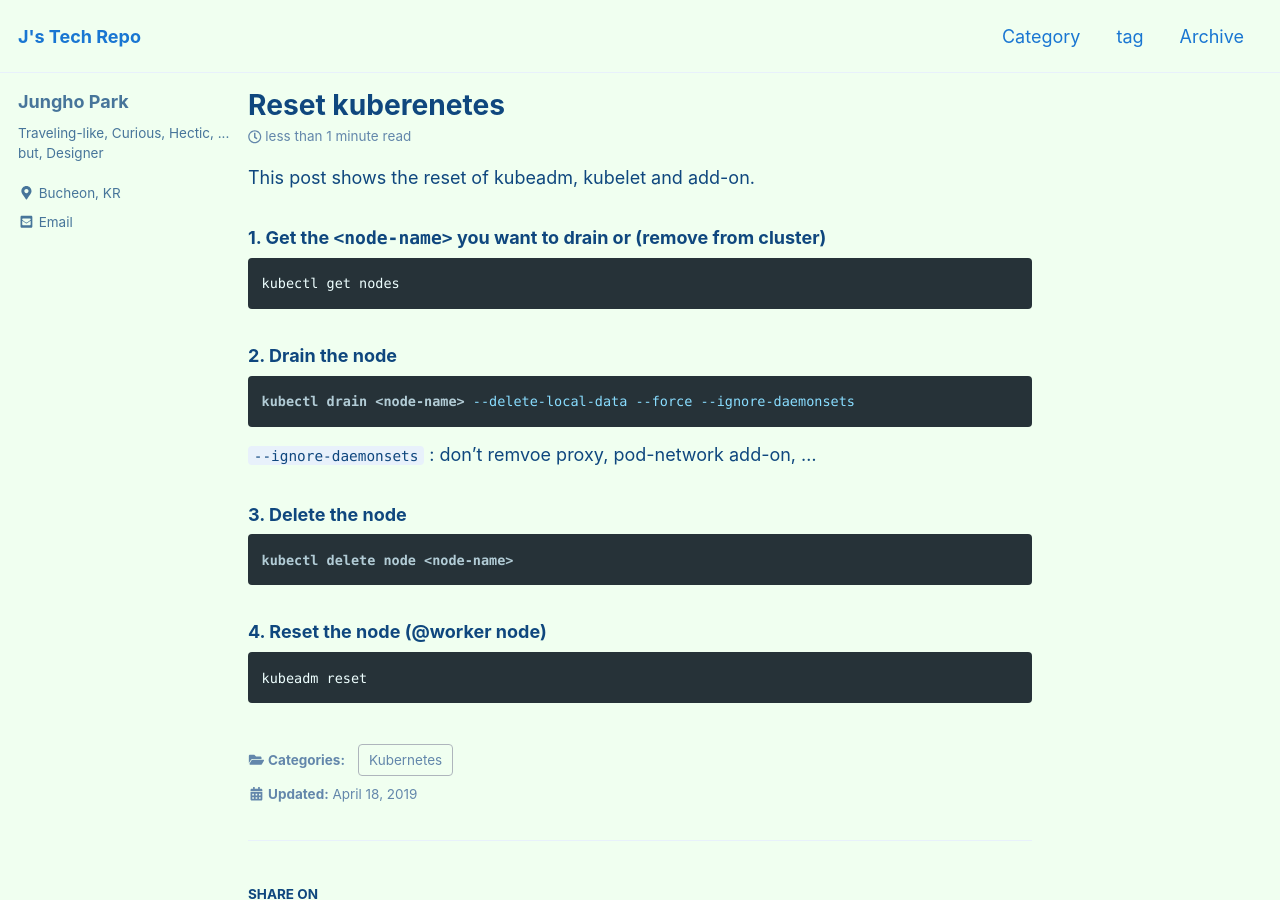
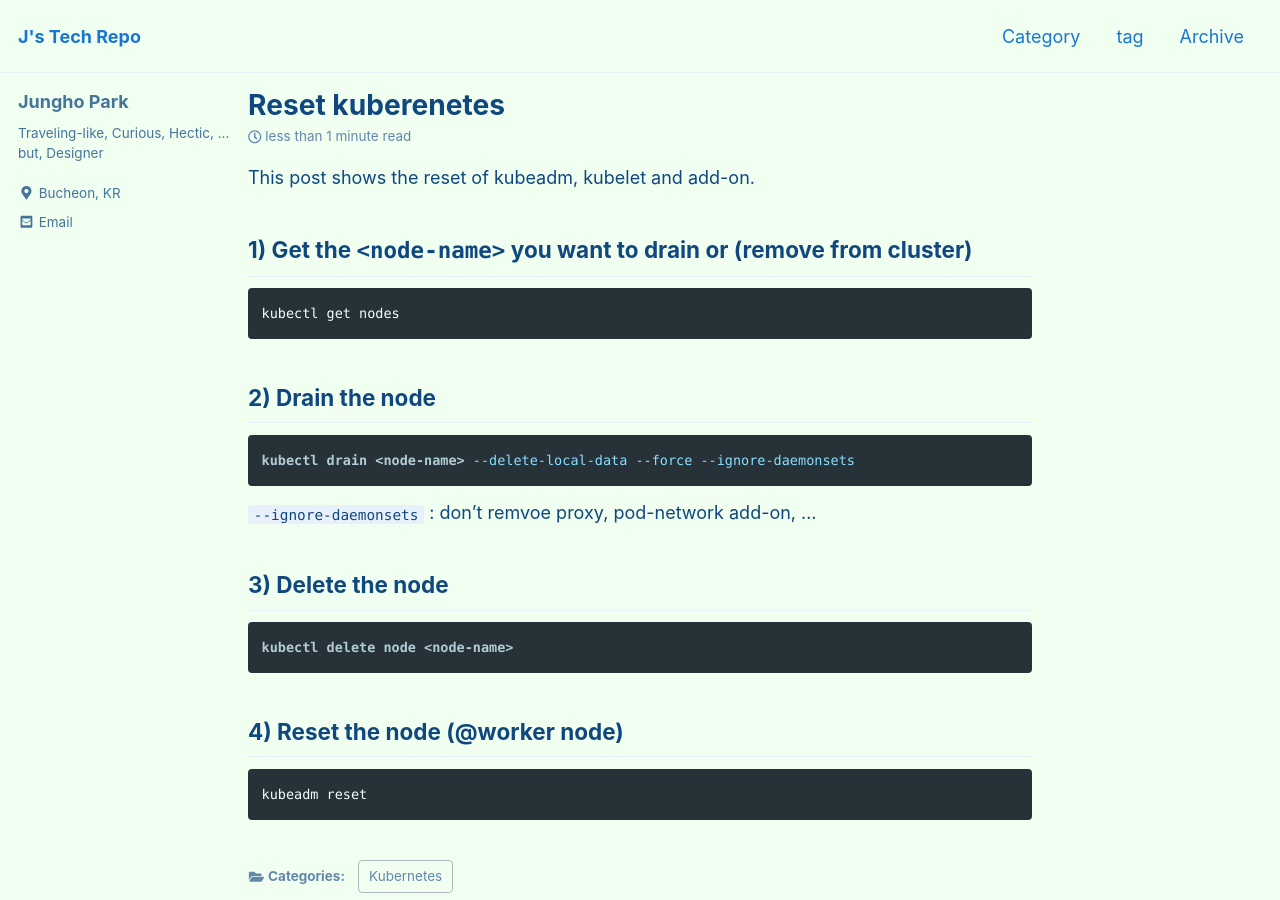
Before and after one commit to unipark00/tekrepo, a Jekyll site: the page built from _posts/2019-04-17-reset-k8s.md, in a window 1280 px wide and 900 px high. Built offline with Jekyll 4.4.1, drawn with Linux system fonts in a browser that asks for light colours; cached includes are drawn as plain includes.

````diff
--- a/_posts/2019-04-17-reset-k8s.md
+++ b/_posts/2019-04-17-reset-k8s.md
@@ -9,20 +9,20 @@ toc: false
 
 This post shows the reset of kubeadm, kubelet and add-on.
 
-### 1. Get the `<node-name>` you want to drain or (remove from cluster)
+## 1) Get the `<node-name>` you want to drain or (remove from cluster)
 ```console
 kubectl get nodes
 ```
-### 2. Drain the node
+## 2) Drain the node
 ```console
 kubectl drain <node-name> --delete-local-data --force --ignore-daemonsets
 ```
 `--ignore-daemonsets` : don't remvoe proxy, pod-network add-on, ...
-### 3. Delete the node
+## 3) Delete the node
 ```console
 kubectl delete node <node-name>
 ```
-### 4. Reset the node (@worker node)
+## 4) Reset the node (@worker node)
 ```
 kubeadm reset
 ```
````
